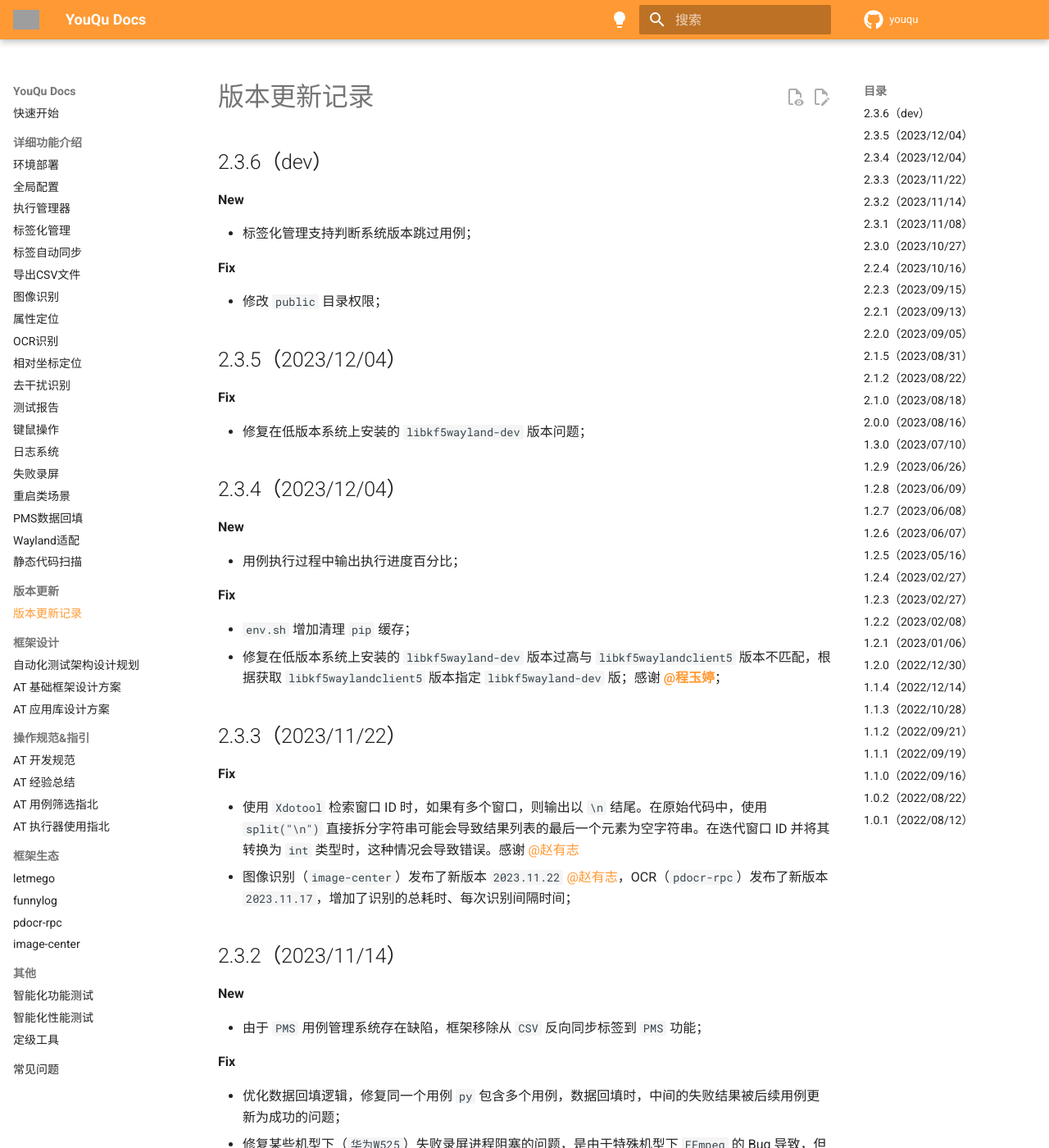
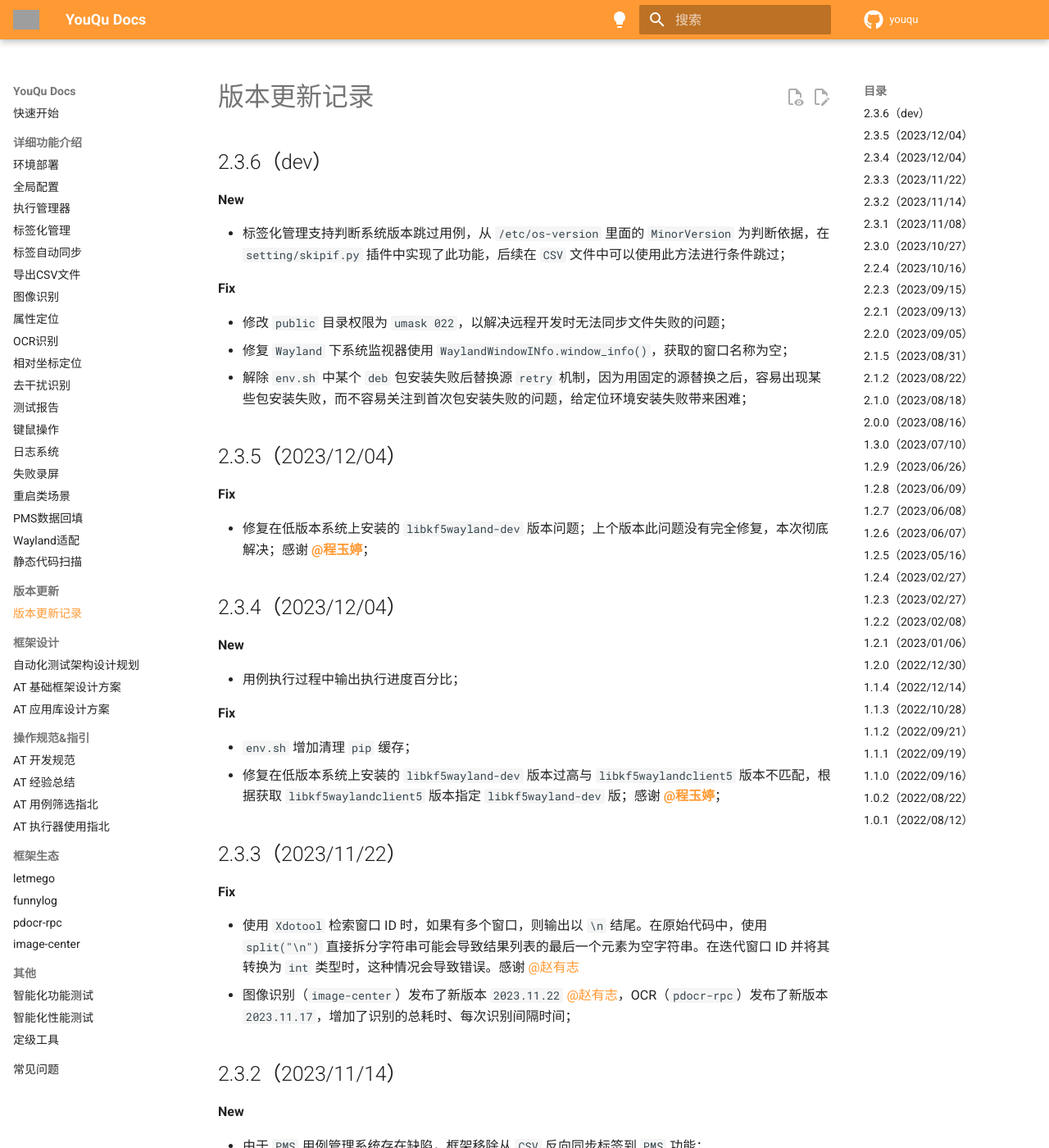
Before and after one commit to linuxdeepin/youqu, an MkDocs documentation site: the page built from docs/RELEASE.md, in a window 1280 px wide and 1400 px high. Shown: the whole window at 82% size. Built offline with MkDocs 1.6.1 and Material for MkDocs 9.7.7, drawn with Linux system fonts in a browser that asks for light colours; comment, search, counter and statistics services are not loaded; the version menu is left out; some of the changed text lies outside the part shown; grey boxes are pictures that could not be loaded.

Commit message:
fix: 更新了一些文档内容；
Description:

Log:

```diff
--- a/RELEASE.md
+++ b/RELEASE.md
@@ -4,17 +4,19 @@
 
 **New**
 
-- 标签化管理支持判断系统版本跳过用例；
+- 标签化管理支持判断系统版本跳过用例，从 `/etc/os-version` 里面的 `MinorVersion` 为判断依据，在 `setting/skipif.py` 插件中实现了此功能，后续在 `CSV` 文件中可以使用此方法进行条件跳过；
 
 **Fix**
 
-- 修改 `public` 目录权限；
+- 修改 `public` 目录权限为 `umask 022`，以解决远程开发时无法同步文件失败的问题；
+- 修复 `Wayland` 下系统监视器使用 `WaylandWindowINfo.window_info()`，获取的窗口名称为空；
+- 解除 `env.sh` 中某个 `deb` 包安装失败后替换源 `retry` 机制，因为用固定的源替换之后，容易出现某些包安装失败，而不容易关注到首次包安装失败的问题，给定位环境安装失败带来困难；
 
 ## 2.3.5（2023/12/04）
 
 **Fix**
 
-- 修复在低版本系统上安装的 `libkf5wayland-dev` 版本问题；
+- 修复在低版本系统上安装的 `libkf5wayland-dev` 版本问题；上个版本此问题没有完全修复，本次彻底解决；感谢 **[@程玉婷](https://github.com/momiji33)**；
 
 ## 2.3.4（2023/12/04）
 
@@ -49,7 +51,7 @@
 
 **New**
 
-- 集成 `ydotool` 键鼠控制方案，解决锁屏界面控制键鼠的问题；
+- 集成 `ydotool` 键鼠控制方案，解决注销登录界面无法控制键鼠的问题；
 
 **Fix**
 
```
Also changed, not shown: docs/框架功能介绍/OCR识别.md (+0 -2 lines), docs/框架功能介绍/键鼠操作.md (+3 -3 lines).
